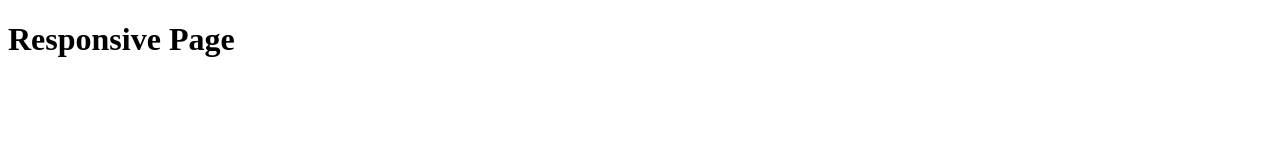
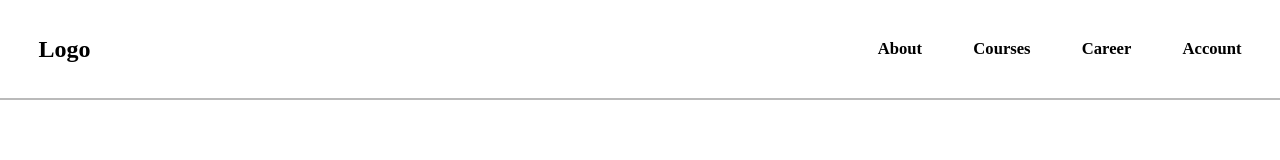
Before and after one commit to Ruchakhadatkar/Responsive-Landing-Page, a plain HTML site: page index.html in a window 1280 px wide. Drawn offline with Linux system fonts and the light colour scheme.

Commit message:
nav added

```diff
--- a/index.html
+++ b/index.html
@@ -1,13 +1,23 @@
 <!DOCTYPE html>
 <html lang="en">
-<head>
-    <meta charset="UTF-8">
-    <meta name="viewport" content="width=device-width, initial-scale=1.0">
+  <head>
+    <meta charset="UTF-8" />
+    <meta name="viewport" content="width=device-width, initial-scale=1.0" />
     <title>Document</title>
-    <link rel="stylesheet" href="./style.css">
-</head>
-<body>
-    <h1>Responsive Page</h1>
-</body>
-<link rel="stylesheet" href="./script.js">
+    <link rel="stylesheet" href="./style.css" />
+  </head>
+  <body>
+    <div class="main">
+      <nav>
+        <h2>Logo</h2>
+        <div class="nav2">
+          <h4>About</h4>
+          <h4>Courses</h4>
+          <h4>Career</h4>
+          <h4>Account</h4>
+        </div>
+      </nav>
+    </div>
+  </body>
+  <link rel="stylesheet" href="./script.js" />
 </html>
--- a/style.css
+++ b/style.css
@@ -0,0 +1,38 @@
+* {
+  margin: 0;
+  padding: 0;
+  box-sizing: border-box;
+  font-family: "Gilroy";
+}
+.main {
+  width: 100%;
+  height: 100%;
+  position: relative;
+}
+nav {
+  height: 100px;
+  width: 100%;
+  /* background-color: rosybrown; */
+  display: flex;
+  justify-content: space-between;
+  align-items: center;
+  padding: 0 3vw;
+  border-bottom: 2px solid #bababa;
+}
+.nav2 {
+  display: flex;
+  gap: 4vw;
+}
+.nav2 h2 {
+  font-size: 2vw;
+  font-weight: 700;
+}
+nav h4 {
+  font-size: 1.3vw;
+}
+
+@media (max-width:600px) {
+    nav{
+        background-color: aquamarine;
+    }
+}
```
